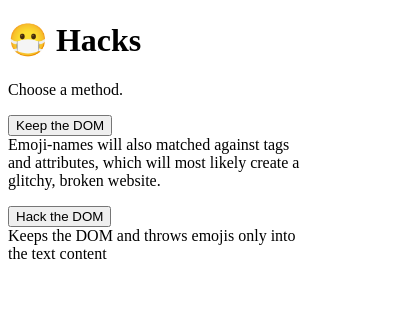
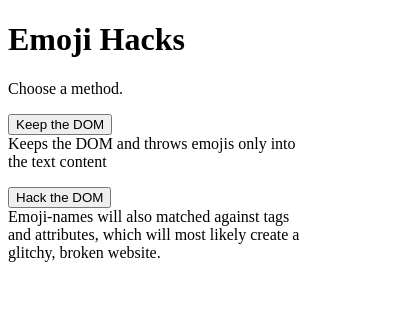
Before and after one commit to ricardomatias/emoji-hacks, a browser extension: page popup.html in a window 400 px wide. Drawn offline with Linux system fonts and the light colour scheme.

Commit message:
minor changes

```diff
--- a/package.json
+++ b/package.json
@@ -10,7 +10,7 @@
   },
   "author": [
     "Ricardo Matias <ricardo.matias0@gmail.com>",
-    "Ramin <diskordier@gmail.com>"
+    "Ramin Soleymani <diskordier@gmail.com>"
   ],
   "repository": {
     "type": "git",
--- a/popup.html
+++ b/popup.html
@@ -5,20 +5,20 @@
 	<style type="text/css">
 	body {
 		width: 300px;
-		height: 300px;
+		height: 200px;
 	}
 	</style>
 </head>
 <body>
-<h1> 😷 Hacks </h1>
+<h1> Emoji Hacks </h1>
 	Choose a method. <p>
 	<div> <button id="keepDOM"> Keep the DOM </button> <br>
-	Emoji-names will also matched against tags and attributes, which will most
-	likely create a glitchy, broken website.
+	Keeps the DOM and throws emojis only into the text content
 	</div>
 	</p>
 	<div> <button id="breakDOM"> Hack the DOM </button> <br>
-	Keeps the DOM and throws emojis only into the text content
+	Emoji-names will also matched against tags and attributes, which will most
+	likely create a glitchy, broken website.
 	</div>
 	<script type="text/javascript" src="popup.js"></script>
 </body>
```
Also changed, not shown: icon128.png (added), icon16.png (added), icon48.png (added), manifest.json.
